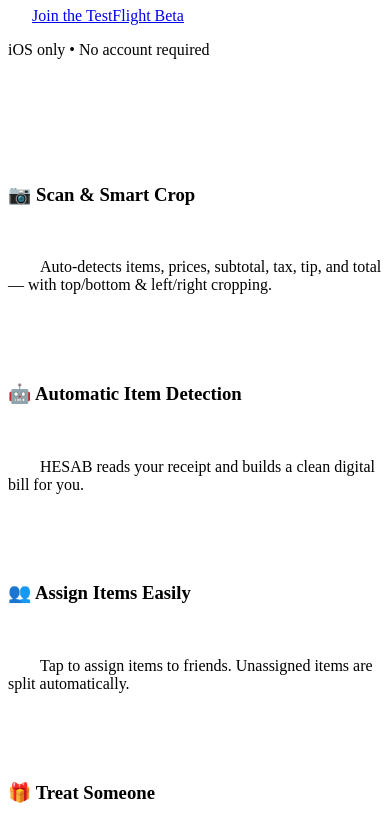
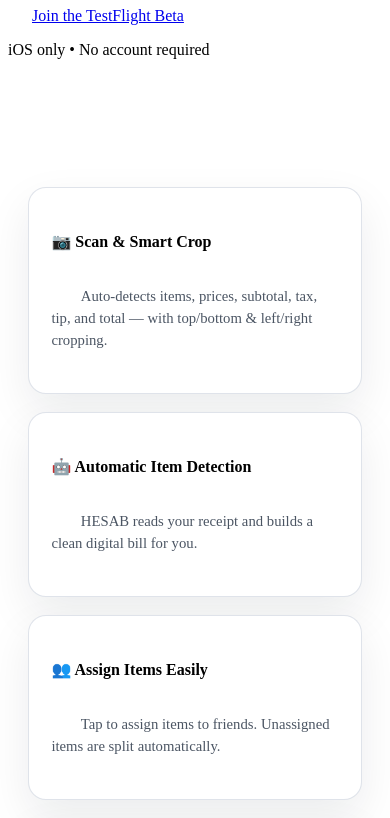
Before and after one commit to atorabi/hesabapp-site, a plain HTML site: page index.html in a window 390 px wide. Shown: the part 1340-2158 px from the top of the page. Drawn offline with Linux system fonts and the light colour scheme.

Commit message:
Update styles.css

```diff
--- a/styles.css
+++ b/styles.css
@@ -1,20 +1,3 @@
-/* *{box-sizing:border-box}html,body{margin:0;padding:0}
-body{font-family:Inter,system-ui,-apple-system,Segoe UI,Roboto,Helvetica,Arial,sans-serif;background:linear-gradient(180deg,#f7f7fb, #eef3ff);color:#0b1021}
-.wrap{max-width:980px;margin:0 auto;padding:24px}
-.hero{display:flex;flex-direction:column;align-items:center;text-align:center;padding:16px 0 8px 0}
-.logo-wrap{width:84px;height:84px;border-radius:20px;overflow:hidden;box-shadow:0 10px 30px rgba(13,32,120,.15);margin-bottom:14px}
-.logo-wrap img{width:100%;height:100%;object-fit:cover}
-h1{font-weight:800;font-size:40px;letter-spacing:-.02em;margin:4px 0}
-.tagline{font-size:18px;color:#495066;margin:6px 0 18px}
-.cta .btn{display:inline-block;padding:12px 18px;border-radius:12px;text-decoration:none;background:#1a52ff;color:#fff;font-weight:700;box-shadow:0 10px 20px rgba(26,82,255,.25)}
-.cta .btn:hover{transform:translateY(-1px)}
-.cta .btn.disabled{background:#aab4d6;pointer-events:none}
-.note{font-size:13px;color:#6b7280;margin-top:8px}
-.features{display:grid;grid-template-columns:repeat(auto-fit,minmax(220px,1fr));gap:16px;margin:34px 0}
-.card{background:#fff;border-radius:14px;padding:18px;box-shadow:0 10px 30px rgba(12,18,40,.06);border:1px solid rgba(13,25,75,.06)}
-.card h3{margin:0 0 8px}
-.footer{margin-top:26px;text-align:center;color:#7b8196;font-size:13px}
-.footer a{color:#1a52ff;text-decoration:none} */
 
 <style>
   :root {
@@ -114,7 +97,7 @@ h1{font-weight:800;font-size:40px;letter-spacing:-.02em;margin:4px 0}
 
   /* FEATURES GRID */
 
-  .features {
+  /* .features {
     display: grid;
     grid-template-columns: repeat(auto-fit, minmax(230px, 1fr));
     gap: 1.5rem;
@@ -144,9 +127,58 @@ h1{font-weight:800;font-size:40px;letter-spacing:-.02em;margin:4px 0}
     font-size: 0.92rem;
     line-height: 1.45;
     color: var(--text-muted);
-  }
+  } */
 
-  /* FOOTER */
+/* ===========================
+   Features grid (cards)
+   =========================== */
+
+.features {
+  max-width: 960px;
+  margin: 3rem auto 4rem;
+  padding: 0 1.5rem;
+
+  display: grid;
+  grid-template-columns: repeat(auto-fit, minmax(260px, 1fr));
+  gap: 1.5rem;
+}
+
+.features .card {
+  background: #ffffff;
+  border-radius: 18px;
+  padding: 1.4rem 1.6rem;
+  box-shadow: 0 18px 45px rgba(15, 23, 42, 0.08);
+  border: 1px solid rgba(148, 163, 184, 0.3);
+
+  font-size: 0.95rem;
+  line-height: 1.5;
+}
+
+.features .card h3 {
+  margin: 0 0 0.5rem 0;
+  font-size: 1rem;
+  font-weight: 700;
+}
+
+.features .card p {
+  margin: 0;
+  color: #4b5563;
+  font-size: 0.92rem;
+}
+
+/* Small screens: stack cards nicely */
+@media (max-width: 600px) {
+  .features {
+    margin-top: 2.5rem;
+    margin-bottom: 3rem;
+    padding: 0 1.25rem;
+  }
+
+  .features .card {
+    padding: 1.2rem 1.4rem;
+  }
+
+/* FOOTER */
 
   .footer {
     margin-top: 2.75rem;
```
